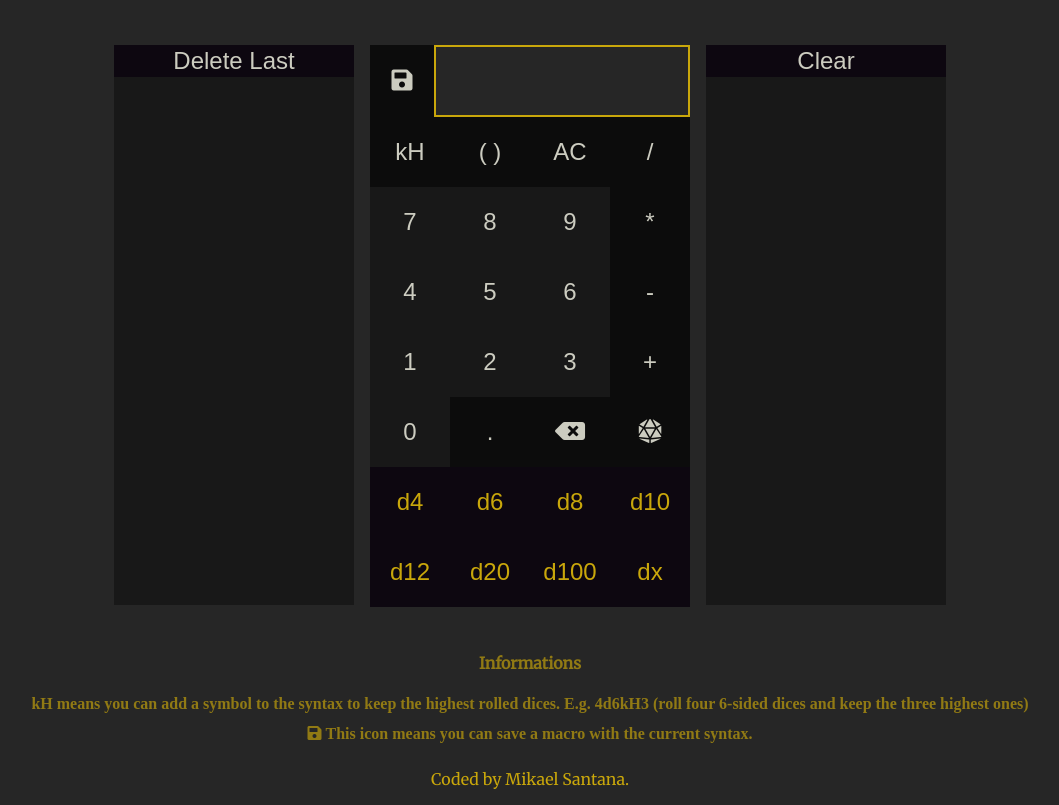
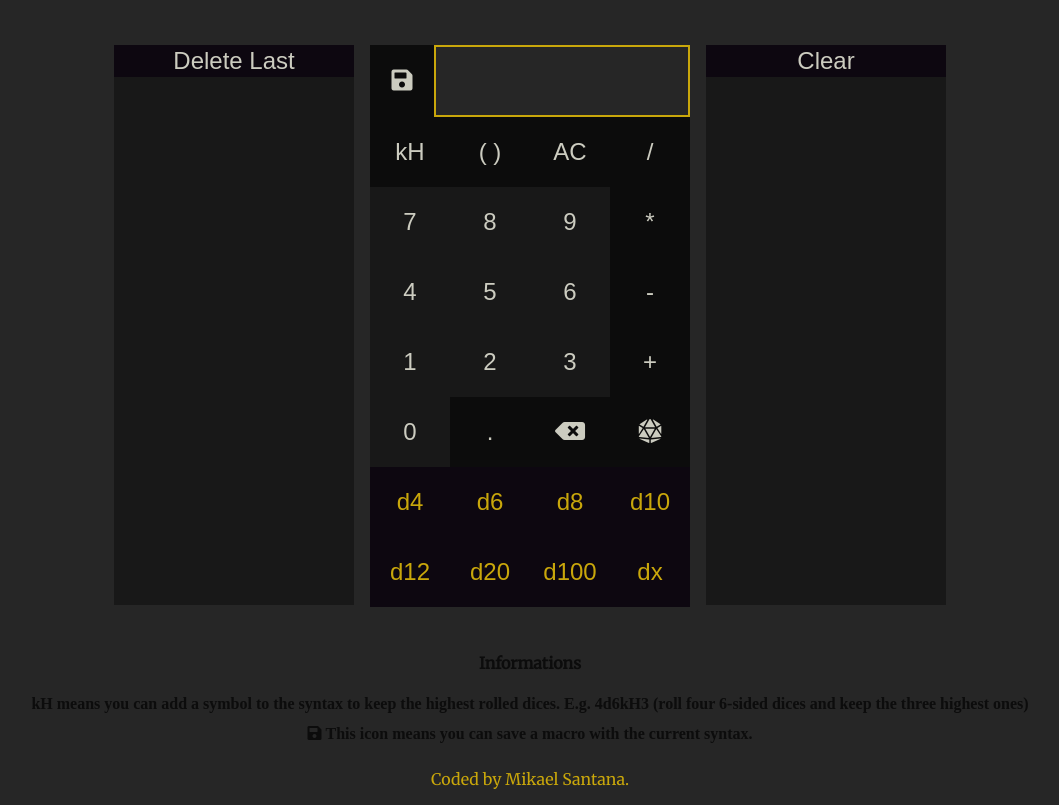
Before and after one commit to MinoKael/Minos-Dice-Calculator, a plain HTML site: page index.html in a window 1280 px wide. Shown: the part 128-933 px from the top of the page, without its empty margins (110-1169 px from the left). Drawn offline with Linux system fonts and the light colour scheme.

Commit message:
Update style.css

```diff
--- a/style.css
+++ b/style.css
@@ -57,9 +57,14 @@ footer > p {
   list-style: none;
 }
 .tagContainer {
-  color: var(--read_yellow);
+  color: var(--black);
   width: inherit;
 }
+.tagContainer:hover {
+  transition: all 0.3s ease-in-out;
+  color: var(--read_yellow);
+}
+
 .diceTrayContainer {
   display: flex;
   margin-bottom: 3rem;
```
